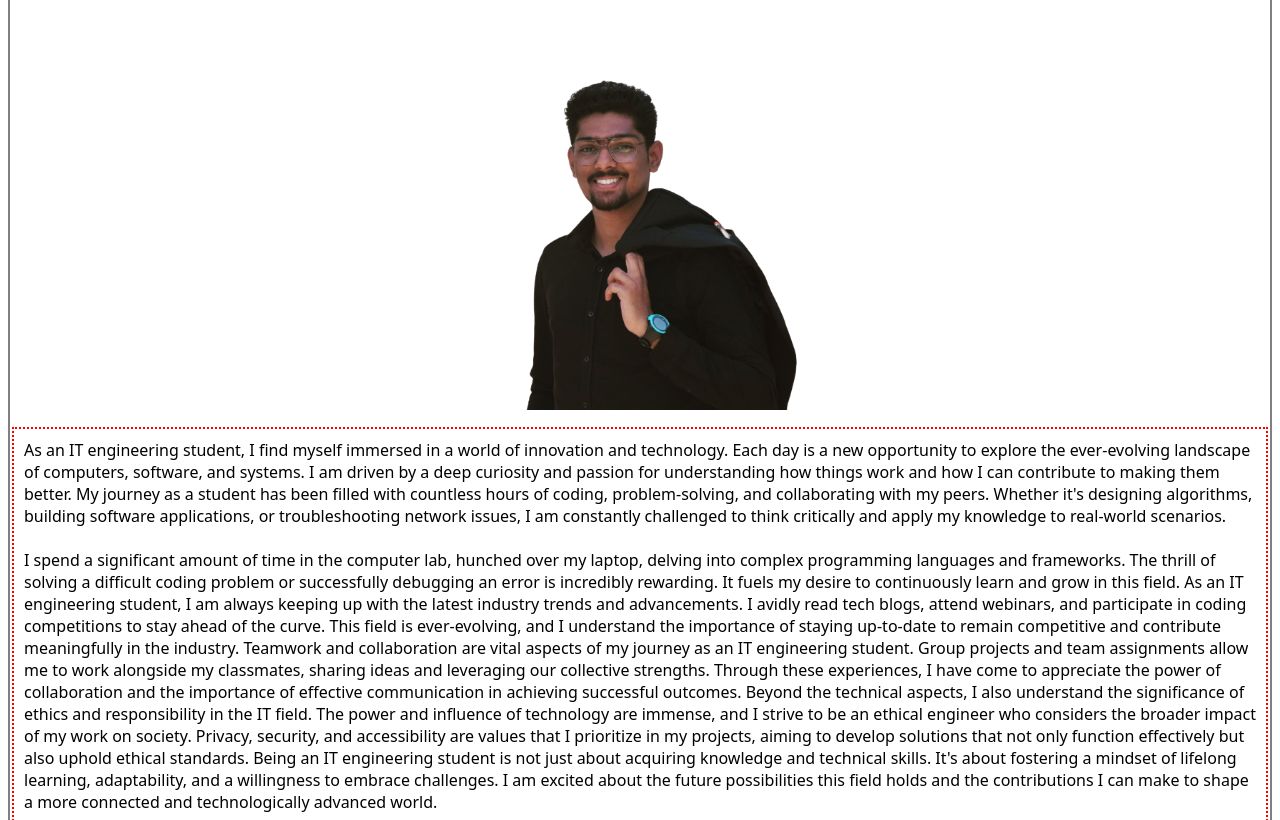
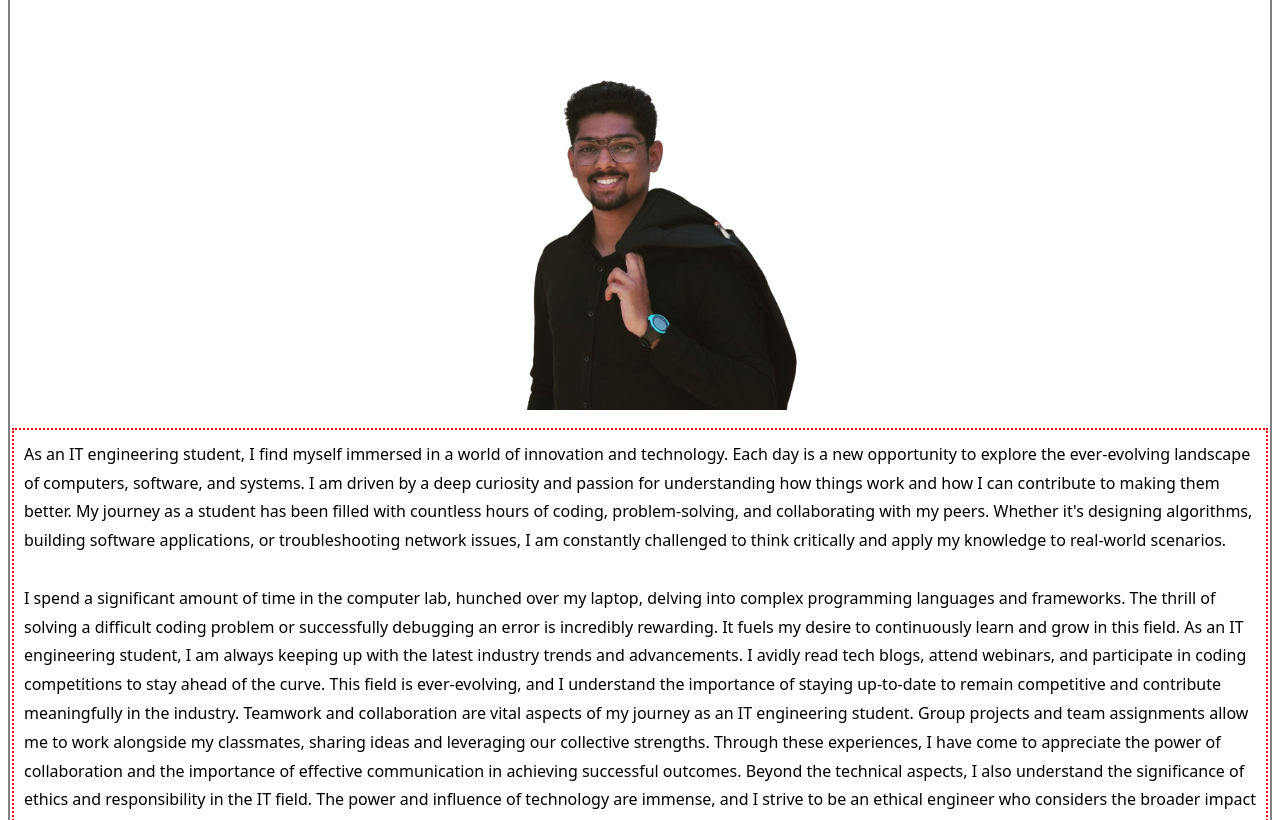
Before and after one commit to kedarnathpc/learning-webdev, a plain HTML site: page HTML/6.Project-1/index.html in a window 1280 px wide. Shown: the part 96-916 px from the top of the page. Drawn offline with Linux system fonts and the light colour scheme.

Commit message:
adding line height

```diff
--- a/HTML/6.Project-1/style.css
+++ b/HTML/6.Project-1/style.css
@@ -34,9 +34,11 @@ section {
     display: inline-block;
     padding: 10px;
     flex: 1 300px;
+    line-height: 1.5;
 }
 
 .myself {
+    line-height: 1.8;
     border: 2px dotted red;
     margin: 2px 2px;
     padding: 10px auto;
```
